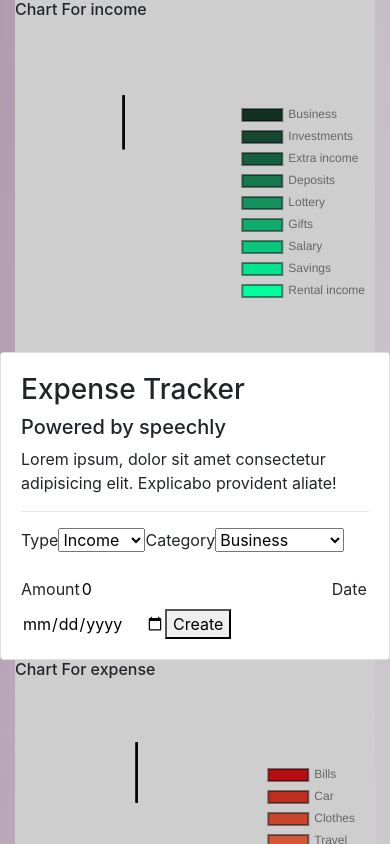
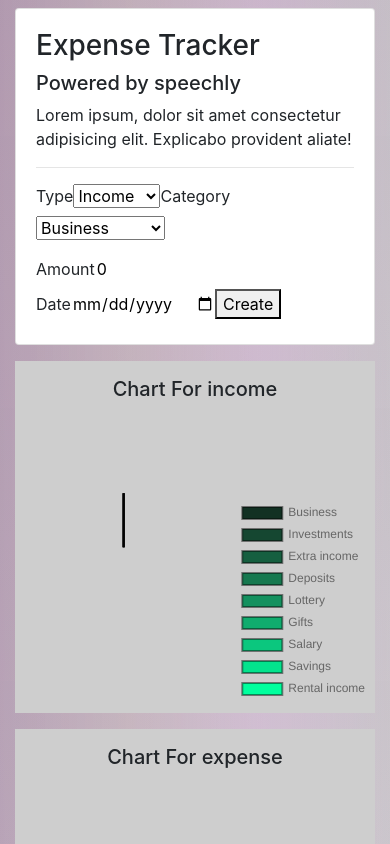
Before and after one commit to raqib-rasheed/voice-recognition-expense-tracker, a React (Create React App) app: page / in a window 390 px wide. Shown: the top 844 px of the page. Built offline with nearby package versions, Linux system fonts and the light colour scheme.

Commit message:
made responsive

```diff
--- a/src/App.css
+++ b/src/App.css
@@ -1,7 +1,7 @@
 :root,
 html,
 body {
-  height: 100vh;
+  height: auto;
 }
 body {
   background: linear-gradient(
@@ -54,12 +54,10 @@ select:active {
   height: 22rem;
 }
 
-@media (max-width: 760px) {
-  html {
-    height: auto;
+@media (min-width: 991px) {
+  body {
+    height: 100vh;
   }
-}
-@media (min-width: 760px) {
   .wrapper {
     height: 100vh;
     display: flex;
--- a/src/App.tsx
+++ b/src/App.tsx
@@ -12,7 +12,7 @@ function App() {
   return (
     <Provider>
       <Container className="wrapper">
-        <Row>
+        <Row lg={3}>
           <Chart title="income" />
           <UsersArea />
           <Chart title="expense" />
--- a/src/components/Main/UsersArea.tsx
+++ b/src/components/Main/UsersArea.tsx
@@ -2,17 +2,19 @@ import React, { Dispatch, SetStateAction, useContext } from "react";
 import Inputs from "./Inputs";
 import TransactionsContainer from "./transactions/TransactionsContainer";
 import { ExportTrackerContext } from "./../../context/Context";
-import { Card } from "react-bootstrap";
+import { Card, Col } from "react-bootstrap";
 import { TContextProps } from "../../types/transactions-types";
 
 export default function UsersArea() {
   const contextProps = useContext(ExportTrackerContext) as TContextProps;
   return (
     <>
-      <Card className="users-area">
-        <Inputs contextProps={contextProps} />
-        <TransactionsContainer transactions={contextProps.transactions} />
-      </Card>
+      <Col xs={{ order: "first" }} sm={12} className="my-2">
+        <Card className="users-area">
+          <Inputs contextProps={contextProps} />
+          <TransactionsContainer transactions={contextProps.transactions} />
+        </Card>
+      </Col>
     </>
   );
 }
--- a/src/components/chart/Chart.tsx
+++ b/src/components/chart/Chart.tsx
@@ -37,9 +37,14 @@ const Chart = (props: PropVal) => {
 
   return (
     <>
-      <Col md={3} className="">
+      <Col
+        xs={12}
+        sm={6}
+        lg={title === "income" ? { order: "first" } : { order: "last" }}
+        className="my-2"
+      >
         <div className="chart-container">
-          <h6>{`Chart For ${title}`}</h6>
+          <h5 className="text-center py-3">{`Chart For ${title}`}</h5>
           <Doughnut
             data={state}
             options={{
```
